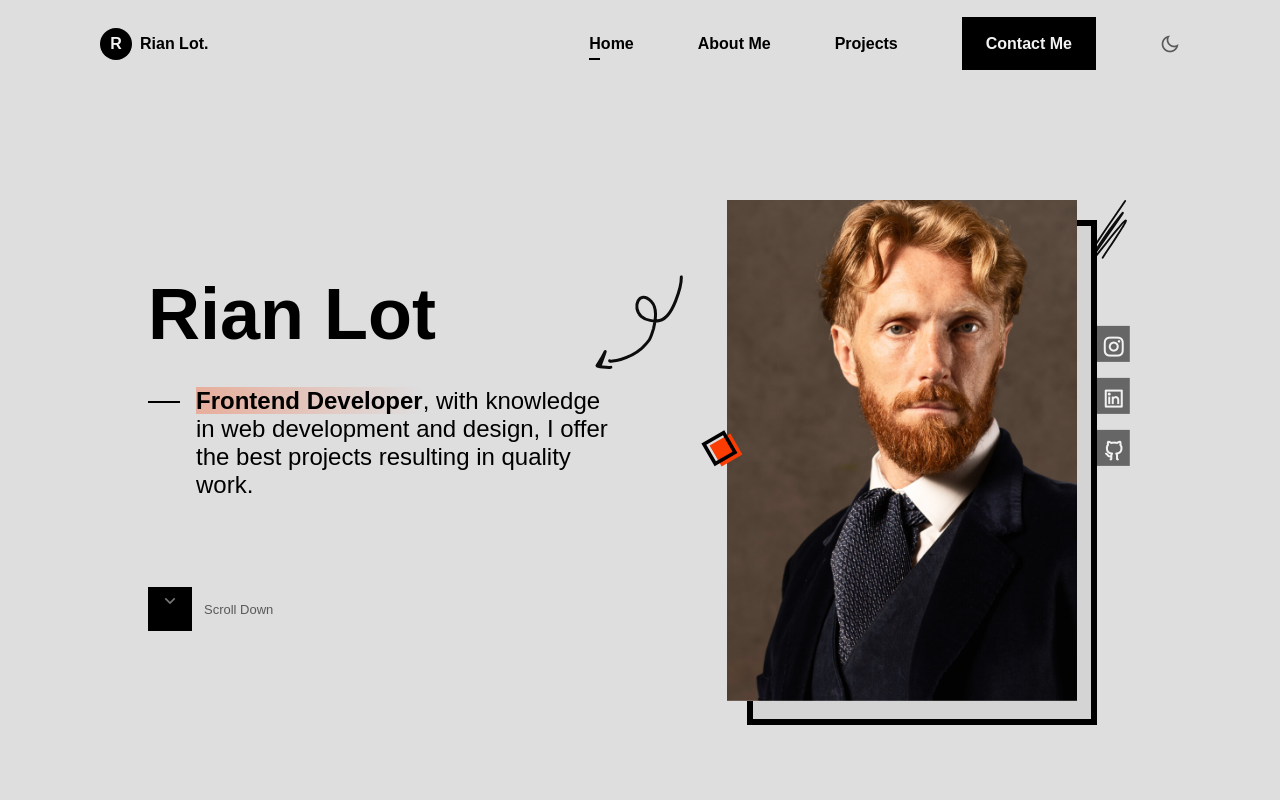
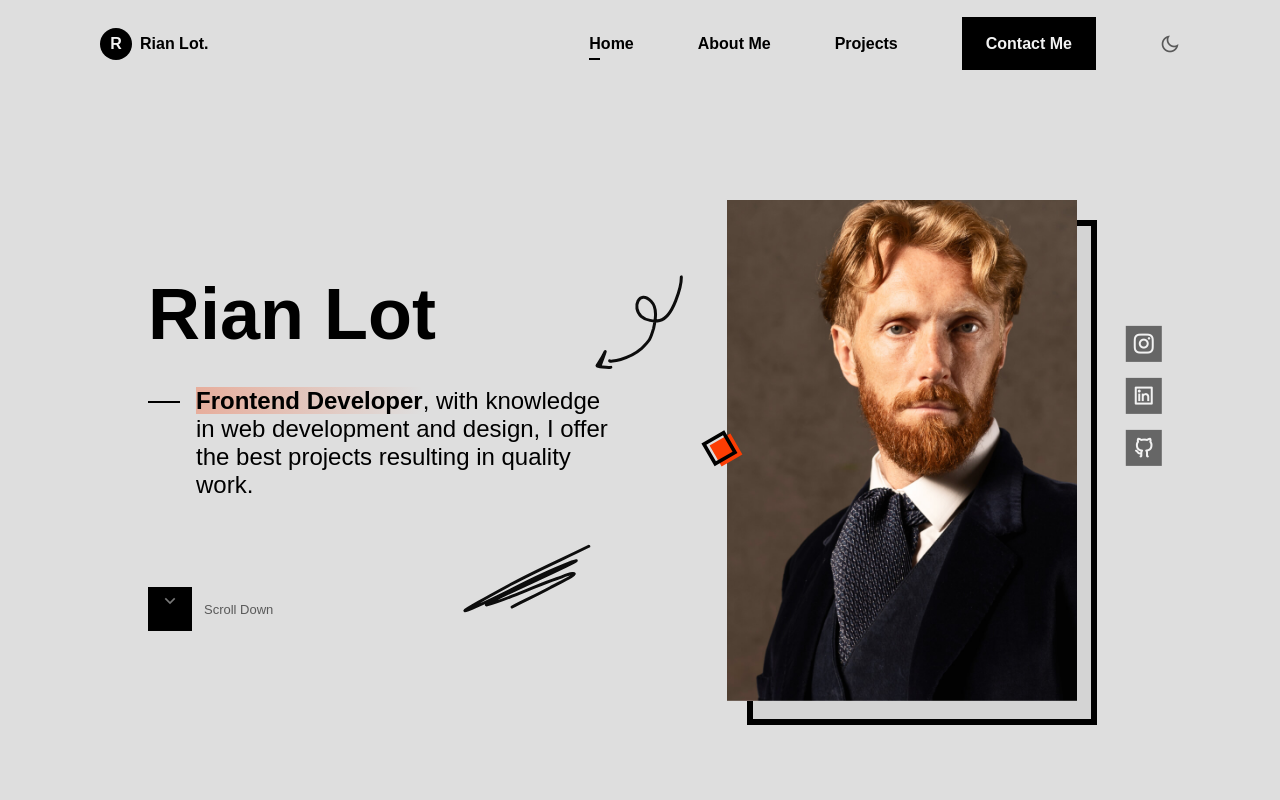
Before and after one commit to Javohirme/Responsiveportfolio-website-rian, a plain HTML site: page index.html in a window 1280 px wide. Shown: the top 800 px of the page. Drawn offline with nearby package versions, Linux system fonts and the light colour scheme; a web font is replaced by a local one.

Commit message:
Fix typos in class names and adjust positioning for home section elements

```diff
--- a/assets/css/styles.css
+++ b/assets/css/styles.css
@@ -389,8 +389,8 @@ body.dark-theme {
   bottom: -4rem;
 }
 
-.hoem__line {
-  right: -2rem;
+.home__line {
+  right: -2.5rem;
   bottom: -0.5rem;
 }
 
@@ -401,19 +401,10 @@ body.dark-theme {
 }
 
 .home__social {
-  /* height: max-content;
-  position: absolute;
-  left: -3rem;
-  top: 0;
-  bottom: 0;
-  margin: auto 0;
-  display: grid;
-  row-gap: 1rem; */
-  /*  */
   bottom: 0;
   display: grid;
   position: absolute;
-  left: 0;
+  left: -3rem;
   top: 50%;
   transform: translate(-120%, -50%);
   display: flex;
@@ -1288,7 +1279,7 @@ body {
     rotate: 80deg;
     width: 80px;
   }
-  .hoem__line {
+  .home__line {
     left: -15rem;
     bottom: 4rem;
     width: 80px;
@@ -1296,11 +1287,11 @@ body {
   }
   .home__social {
     left: initial;
-    right: -6rem;
+    right: -8rem;
   }
   .home__social-link {
     font-size: 1.5rem;
-    padding: 0.5rem;
+    padding: 0.2rem;
   }
   .about__container {
     grid-template-columns: 440px 525px;
```
